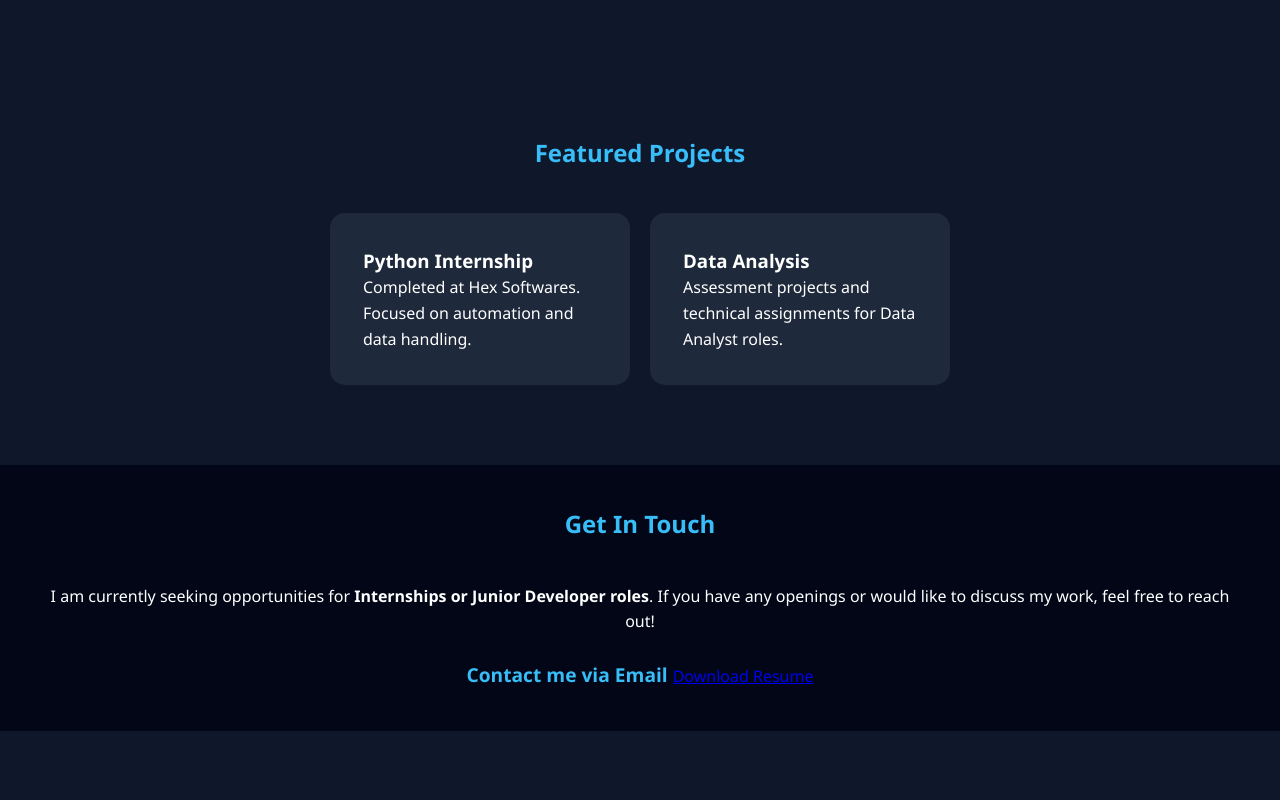
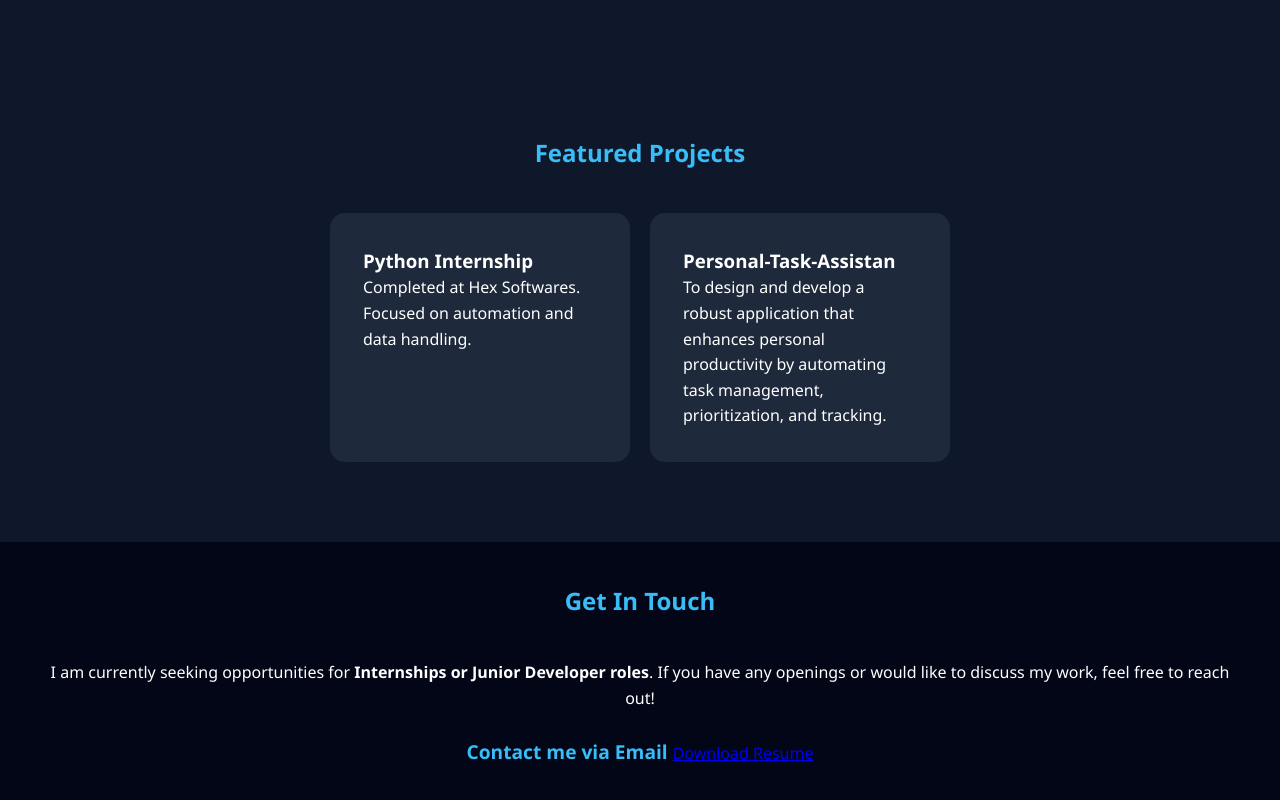
Before and after one commit to samruddhikotwal/samruddhi_portfolio, a plain HTML site: page index.html in a window 1280 px wide. Shown: the part 981-1781 px from the top of the page. Before the commit the page ends 1712 px from the top, so only its background shows below. Drawn offline with Linux system fonts and the light colour scheme.

Commit message:
Update index.html

```diff
--- a/index.html
+++ b/index.html
@@ -70,9 +70,9 @@
                 <h3>Python Internship</h3>
                 <p>Completed at Hex Softwares. Focused on automation and data handling.</p>
             </div>
-            <div class="card">
-                <h3>Data Analysis</h3>
-                <p>Assessment projects and technical assignments for Data Analyst roles.</p>
+           <div class="card">
+                <h3>Personal-Task-Assistan</h3>
+                <p>To design and develop a robust application that enhances personal productivity by automating task management, prioritization, and tracking.</p>
             </div>
         </div>
     </section>
```
